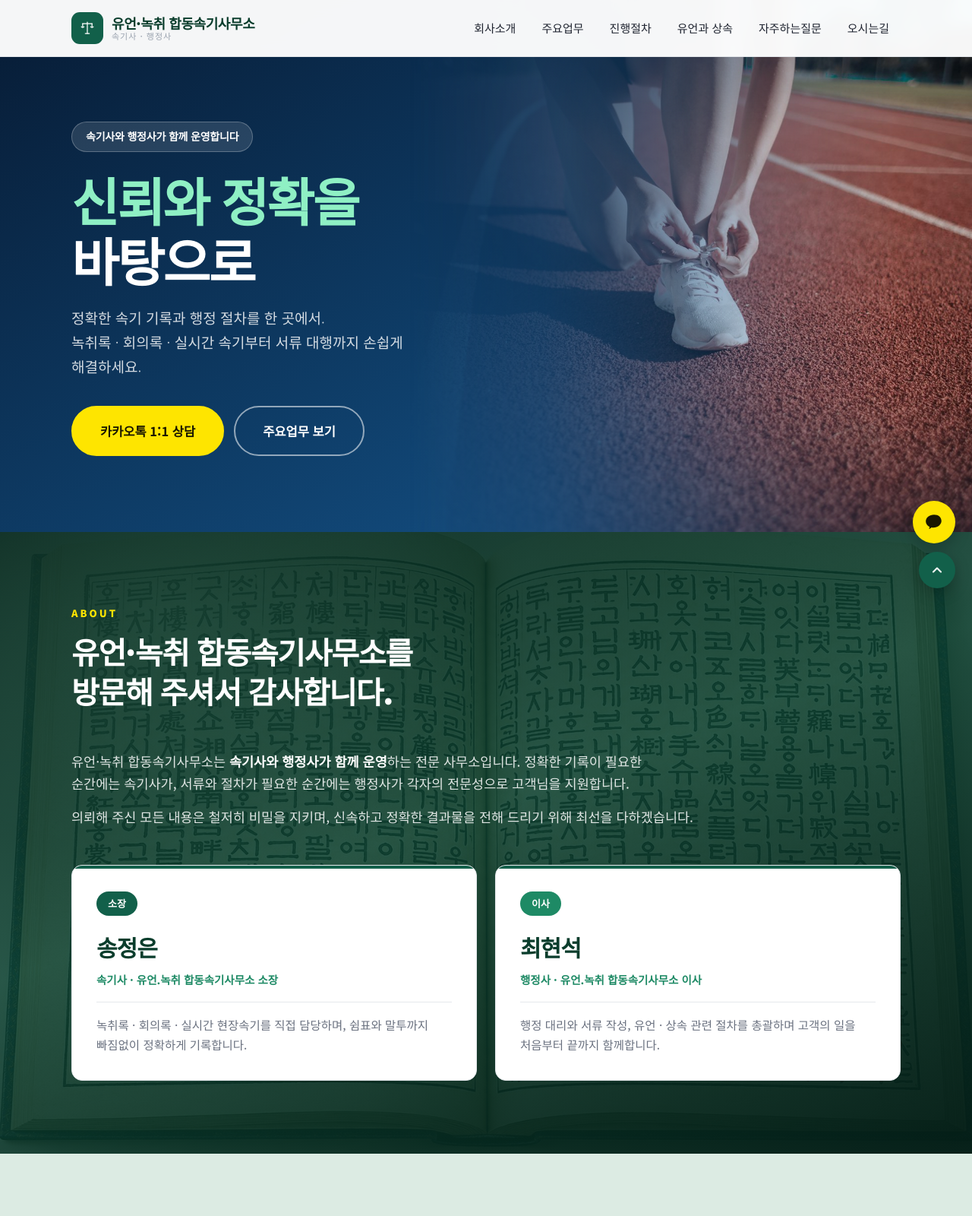
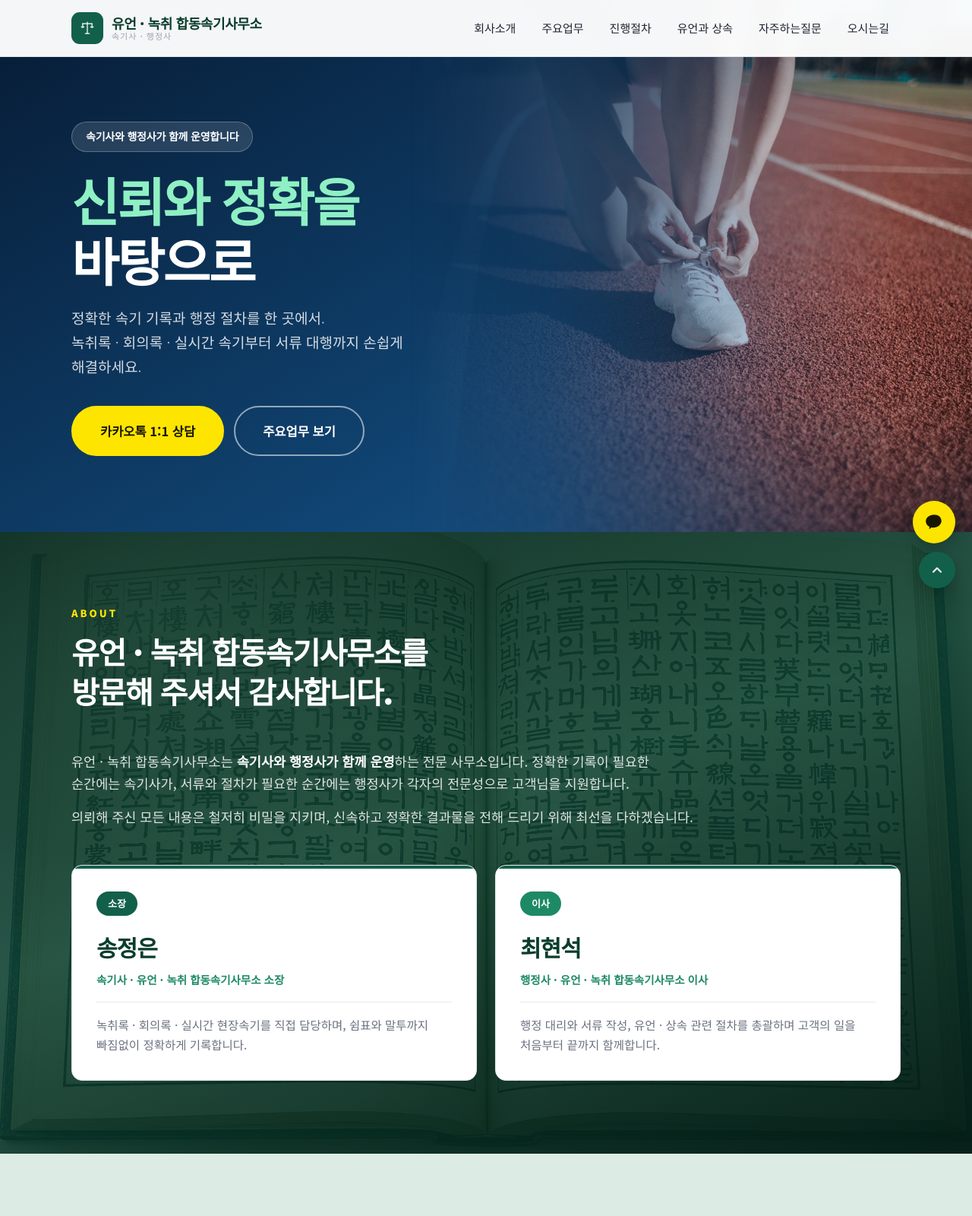
Before and after one commit to richerj4609-dot/thrrl, a plain HTML site: page index.html in a window 1280 px wide. Shown: the top 1600 px of the page at 76% size. Drawn offline with Linux system fonts and the light colour scheme.

Commit message:
사무소명 표기 통일: 유언 · 녹취 합동속기사무소 (26곳)

```diff
--- a/css/style.css
+++ b/css/style.css
@@ -1,5 +1,5 @@
 /* ══════════════════════════════════════
-   유언.녹취 합동속기사무소 - style.css
+   유언 · 녹취 합동속기사무소 - style.css
    녹색 그러데이션 + 법원 문양 테마
    ══════════════════════════════════════ */
 
@@ -428,7 +428,7 @@ ul,ol{list-style:none}
   .footer__inner{flex-direction:column;gap:26px}
 }
 
-/* 아주 좁은 화면에서 로고명(유언.녹취 합동속기사무소)과 햄버거 메뉴가
+/* 아주 좁은 화면에서 로고명(유언 · 녹취 합동속기사무소)과 햄버거 메뉴가
    한 줄에 들어오도록 여백·글자를 약간 줄인다. 360px 이상은 영향 없음. */
 @media (max-width:360px){
   .header__inner{gap:16px}
--- a/index.html
+++ b/index.html
@@ -3,8 +3,8 @@
 <head>
 <meta charset="UTF-8">
 <meta name="viewport" content="width=device-width, initial-scale=1.0">
-<title>유언·녹취 합동속기사무소 | 속기사와 행정사가 함께하는 합동속기사</title>
-<meta name="description" content="속기사와 행정사가 함께 운영하는 유언·녹취 합동속기사무소. 녹취록·회의록·실시간 속기, 행정대리, 유언과 상속까지 one-stop으로 도와드립니다. 경기 광명시 오리로 500, 1층">
+<title>유언 · 녹취 합동속기사무소 | 속기사와 행정사가 함께하는 합동속기사</title>
+<meta name="description" content="속기사와 행정사가 함께 운영하는 유언 · 녹취 합동속기사무소. 녹취록·회의록·실시간 속기, 행정대리, 유언과 상속까지 one-stop으로 도와드립니다. 경기 광명시 오리로 500, 1층">
 
 <!--
   ══════════════════════════════════════════════
@@ -42,7 +42,7 @@
     <a href="#" class="logo">
       <span class="logo__mark"><svg viewBox="0 0 200 250" fill="none" stroke="currentColor" stroke-width="13" stroke-linecap="round" stroke-linejoin="round"><line x1="100" y1="42" x2="100" y2="198"/><line x1="36" y1="64" x2="164" y2="64"/><line x1="72" y1="198" x2="128" y2="198"/><line x1="36" y1="64" x2="36" y2="106"/><path d="M18 106 Q36 126 54 106"/><line x1="164" y1="64" x2="164" y2="106"/><path d="M146 106 Q164 126 182 106"/></svg></span>
       <span class="logo__text">
-        <strong>유언·녹취 합동속기사무소</strong>
+        <strong>유언 · 녹취 합동속기사무소</strong>
         <small>속기사 · 행정사</small>
       </span>
     </a>
@@ -92,12 +92,12 @@
   <div class="container">
     <div class="sec-head sec-head--light">
       <p class="sec-head__eyebrow">ABOUT</p>
-      <h2 class="sec-head__title">유언·녹취 합동속기사무소를<br>방문해 주셔서 감사합니다.</h2>
+      <h2 class="sec-head__title">유언 · 녹취 합동속기사무소를<br>방문해 주셔서 감사합니다.</h2>
     </div>
 
     <div class="about__text">
       <p>
-        유언·녹취 합동속기사무소는 <strong>속기사와 행정사가 함께 운영</strong>하는 전문 사무소입니다.
+        유언 · 녹취 합동속기사무소는 <strong>속기사와 행정사가 함께 운영</strong>하는 전문 사무소입니다.
         정확한 기록이 필요한 순간에는 속기사가, 서류와 절차가 필요한 순간에는 행정사가
         각자의 전문성으로 고객님을 지원합니다.
       </p>
@@ -110,7 +110,7 @@
       <article class="person">
         <div class="person__badge">소장</div>
         <h3 class="person__name">송정은</h3>
-        <p class="person__role">속기사 · 유언.녹취 합동속기사무소 소장</p>
+        <p class="person__role">속기사 · 유언 · 녹취 합동속기사무소 소장</p>
         <p class="person__desc">
           녹취록 · 회의록 · 실시간 현장속기를 직접 담당하며,
           쉼표와 말투까지 빠짐없이 정확하게 기록합니다.
@@ -120,7 +120,7 @@
       <article class="person">
         <div class="person__badge person__badge--alt">이사</div>
         <h3 class="person__name">최현석</h3>
-        <p class="person__role">행정사 · 유언.녹취 합동속기사무소 이사</p>
+        <p class="person__role">행정사 · 유언 · 녹취 합동속기사무소 이사</p>
         <p class="person__desc">
           행정 대리와 서류 작성, 유언 · 상속 관련 절차를 총괄하며
           고객의 일을 처음부터 끝까지 함께합니다.
@@ -320,7 +320,7 @@
       <details class="faq__item">
         <summary>작성한 문서는 바로 증거로 쓸 수 있나요?</summary>
         <div class="faq__body">
-          <p>유언.녹취 합동속기사무소에서 작성한 문서에는 속기사 자격 정보가 기재되고 페이지마다 직인이 날인되므로 별도 절차 없이 증거자료로 제출하실 수 있습니다.</p>
+          <p>유언 · 녹취 합동속기사무소에서 작성한 문서에는 속기사 자격 정보가 기재되고 페이지마다 직인이 날인되므로 별도 절차 없이 증거자료로 제출하실 수 있습니다.</p>
         </div>
       </details>
     </div>
@@ -343,7 +343,7 @@
         </div>
         <div class="loc__row">
           <span class="loc__label">사무소</span>
-          <p>유언.녹취 합동속기사무소</p>
+          <p>유언 · 녹취 합동속기사무소</p>
         </div>
         <div class="loc__row">
           <span class="loc__label">소장</span>
@@ -367,7 +367,7 @@
       <div class="loc__map">
         <iframe
           src="https://maps.google.com/maps?q=%EA%B2%BD%EA%B8%B0%20%EA%B4%91%EB%AA%85%EC%8B%9C%20%EC%98%A4%EB%A6%AC%EB%A1%9C%20500&t=&z=16&ie=UTF8&iwloc=&output=embed"
-          loading="lazy" title="유언.녹취 합동속기사무소 위치"></iframe>
+          loading="lazy" title="유언 · 녹취 합동속기사무소 위치"></iframe>
       </div>
     </div>
   </div>
@@ -379,7 +379,7 @@
     <div class="footer__brand">
       <div class="logo logo--footer">
         <span class="logo__mark"><svg viewBox="0 0 200 250" fill="none" stroke="currentColor" stroke-width="13" stroke-linecap="round" stroke-linejoin="round"><line x1="100" y1="42" x2="100" y2="198"/><line x1="36" y1="64" x2="164" y2="64"/><line x1="72" y1="198" x2="128" y2="198"/><line x1="36" y1="64" x2="36" y2="106"/><path d="M18 106 Q36 126 54 106"/><line x1="164" y1="64" x2="164" y2="106"/><path d="M146 106 Q164 126 182 106"/></svg></span>
-        <span class="logo__text"><strong>유언·녹취 합동속기사무소</strong><small>속기사 · 행정사</small></span>
+        <span class="logo__text"><strong>유언 · 녹취 합동속기사무소</strong><small>속기사 · 행정사</small></span>
       </div>
       <p class="footer__tag">속기사와 행정사가 함께하는 합동속기사</p>
     </div>
@@ -394,17 +394,17 @@
   <!-- QR 코드 : 홈페이지 바로가기 -->
   <div class="container footer__qr">
     <div class="qr-box">
-      <img src="qrcode.png" alt="유언.녹취 합동속기사무소 홈페이지 QR 코드" width="130" height="130">
+      <img src="qrcode.png" alt="유언 · 녹취 합동속기사무소 홈페이지 QR 코드" width="130" height="130">
     </div>
     <div class="qr-text">
       <strong>홈페이지 바로가기</strong>
-      <p>카메라로 QR 코드를 스캔하면<br><b>유언·녹취 합동속기사무소 홈페이지</b>가 바로 열립니다.</p>
+      <p>카메라로 QR 코드를 스캔하면<br><b>유언 · 녹취 합동속기사무소 홈페이지</b>가 바로 열립니다.</p>
     </div>
   </div>
 
   <div class="footer__bottom">
     <div class="container">
-      <p>Copyright © 유언·녹취 합동속기사무소. All rights reserved.</p>
+      <p>Copyright © 유언 · 녹취 합동속기사무소. All rights reserved.</p>
     </div>
   </div>
 </footer>
--- a/js/script.js
+++ b/js/script.js
@@ -1,5 +1,5 @@
 /* ══════════════════════════════════════
-   유언.녹취 합동속기사무소 - script.js
+   유언 · 녹취 합동속기사무소 - script.js
    ══════════════════════════════════════ */
 
 /* ────────────────────────────────────────
```
Also changed, not shown: kakao.html (+1 -1 lines), 1 other file.
